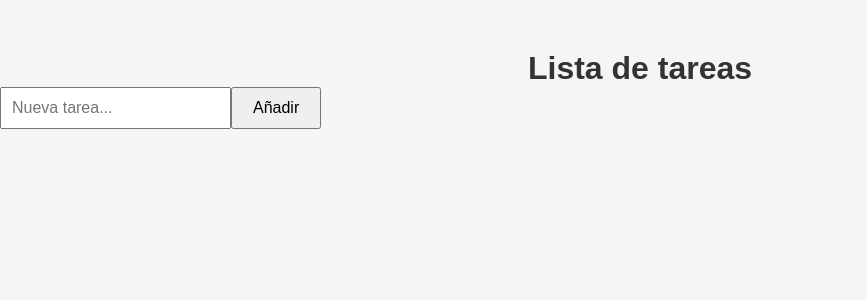
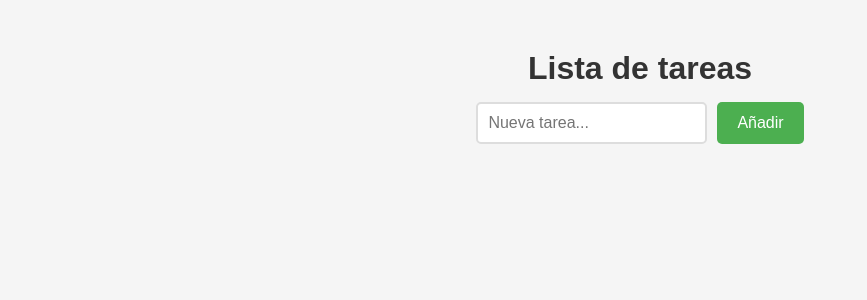
Before and after one commit to xianleonromero/todo-list, a React (Create React App) app: page / in a window 1280 px wide. Shown: the top 300 px of the page, without its empty margins (0-867 px from the left). Built offline with nearby package versions, Linux system fonts and the light colour scheme.

Commit message:
más estilos para TaskInput

```diff
--- a/src/components/TaskInput.css
+++ b/src/components/TaskInput.css
@@ -1,9 +1,25 @@
+/*distancia entre input y button, centrados y margen arriba*/
+.task-input-container {
+  display: flex;
+  gap: 10px;
+  justify-content: center;
+  margin-top:15px;
+}
+
 .task-input-container input {
   padding: 10px;
   font-size: 16px;
+  border: 2px solid #ddd;
+  border-radius: 5px;
 }
 
 .task-input-container button {
   padding: 10px 20px;
   font-size: 16px;
+  background-color: #4CAF50;
+  color: white;
+  border: none;
+  border-radius: 5px;
+  /*cuando se pasa el ratón por encima aparece el dedo para clicar*/
+  cursor: pointer;
 }
```
